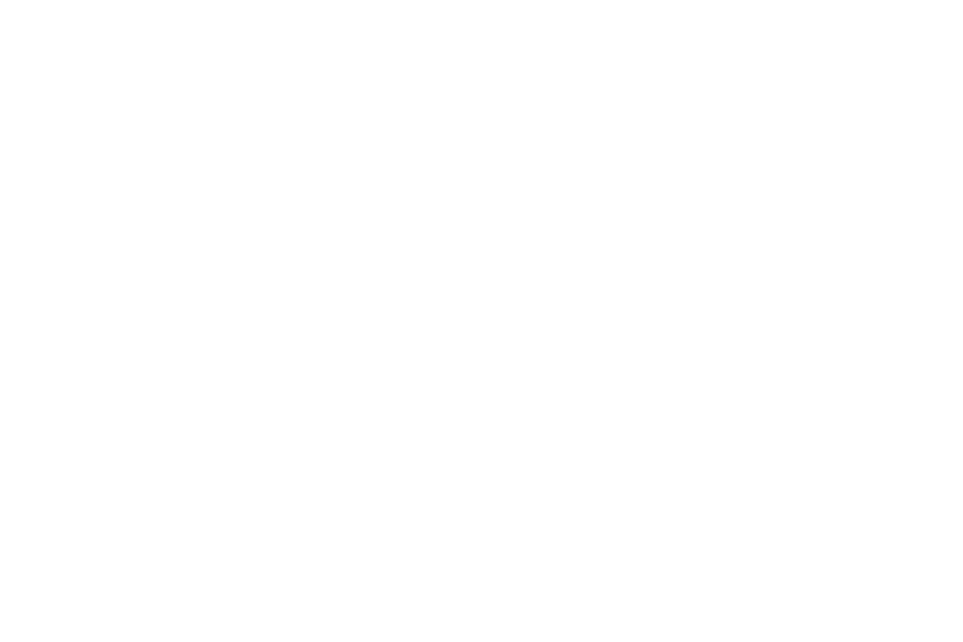
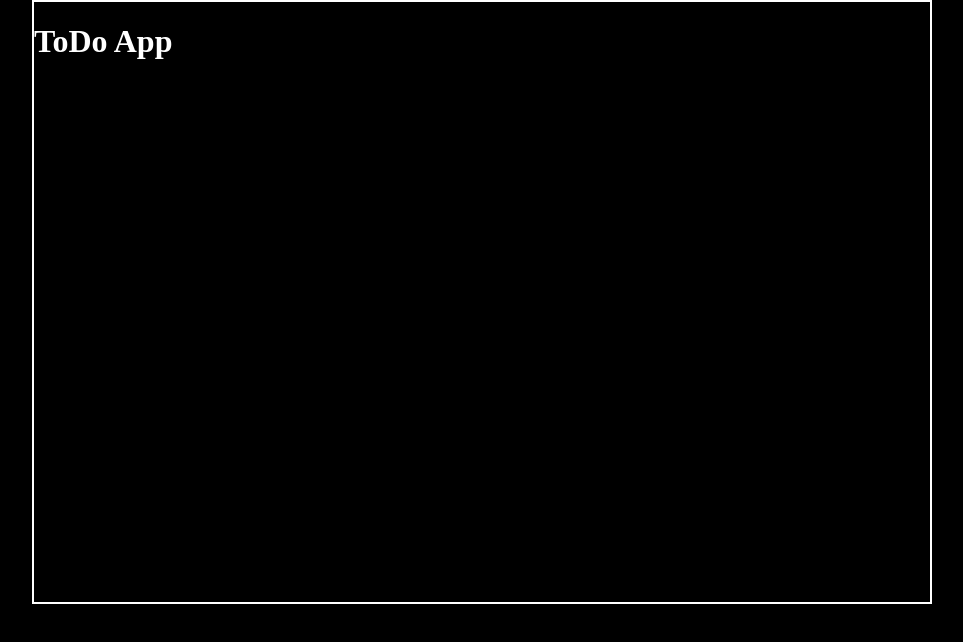
Before and after one commit to gabserna/todo-list, a plain HTML site: page index.html in a window 1280 px wide. Shown: the whole page, without its empty margins (158-1121 px from the left). Drawn offline with nearby package versions, Linux system fonts and the light colour scheme.

```diff
--- a/index.html
+++ b/index.html
@@ -4,9 +4,16 @@
     <meta charset="UTF-8">
     <meta http-equiv="X-UA-Compatible" content="IE=edge">
     <meta name="viewport" content="width=device-width, initial-scale=1.0">
+    <link rel="stylesheet" href="https://cdnjs.cloudflare.com/ajax/libs/normalize/5.0.0/normalize.min.css">
+    <link rel='stylesheet' href='https://cdnjs.cloudflare.com/ajax/libs/font-awesome/4.6.3/css/font-awesome.min.css'>
+    <link rel="stylesheet" href="style.css">
     <title>2P1 ToDo List</title>
 </head>
 <body>
-    <div></div>
+    <div class="container">
+        <h1>ToDo App</h1>
+    </div>
+    <script src='https://cdnjs.cloudflare.com/ajax/libs/vue/2.0.1/vue.min.js'></script>
+    <script  src="script.js"></script>
 </body>
 </html>
--- a/style.css
+++ b/style.css
@@ -2,3 +2,9 @@ body {
     background-color: #000;
     color: #fff;
 }
+.container {
+    margin: 0 auto;
+    border: 2px solid #fff;
+    width: 70%;
+    height: 600px;
+}
```
Also changed, not shown: todo-app-img1.png (added), 1 other file.
